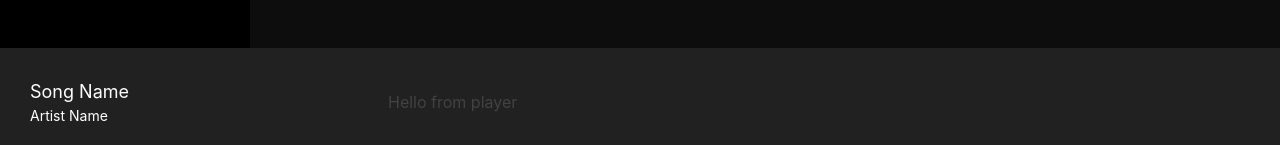
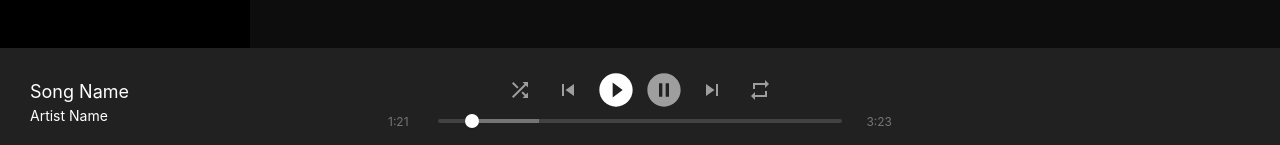
Before and after one commit to kelsi2/spotify-clone, a Next.js app: page / in a window 1280 px wide. Shown: the part 652-797 px from the top of the page. Built offline with nearby package versions, Linux system fonts and the light colour scheme; no server answers; the database is empty; what easy-peasy would draw is missing.

Commit message:
Finish player UI

```diff
--- a/components/Player.tsx
+++ b/components/Player.tsx
@@ -23,7 +23,83 @@
 import { useStoreActions } from "easy-peasy";
 
 const Player = () => {
-  return <Box>Hello from player</Box>;
+  return (
+    <Box>
+      <Box>{/* <ReactHowler /> */}</Box>
+      <Center color="gray.600">
+        <ButtonGroup>
+          <IconButton
+            outline="none"
+            variant="link"
+            aria-label="shuffle"
+            fontSize="24px"
+            icon={<MdShuffle />}
+          />
+          <IconButton
+            outline="none"
+            variant="link"
+            aria-label="skip"
+            fontSize="24px"
+            icon={<MdSkipPrevious />}
+          />
+          <IconButton
+            outline="none"
+            variant="link"
+            aria-label="play"
+            fontSize="40px"
+            color="white"
+            icon={<MdOutlinePlayCircleFilled />}
+          />
+          <IconButton
+            outline="none"
+            variant="link"
+            aria-label="pause"
+            fontSize="40px"
+            icon={<MdOutlinePauseCircleFilled />}
+          />
+          <IconButton
+            outline="none"
+            variant="link"
+            aria-label="next"
+            fontSize="24px"
+            icon={<MdSkipNext />}
+          />
+          <IconButton
+            outline="none"
+            variant="link"
+            aria-label="repeat"
+            fontSize="24px"
+            icon={<MdOutlineRepeat />}
+          />
+        </ButtonGroup>
+      </Center>
+
+      <Box color="gray.600">
+        <Flex justify="center" align="center">
+          <Box width="10%">
+            <Text fontSize="xs">1:21</Text>
+          </Box>
+          <Box width="80%">
+            <RangeSlider
+              aria-label={["min", "max"]}
+              step={0.1}
+              min={0}
+              max={300}
+              id="player-range"
+            >
+              <RangeSliderTrack bg="gray.800">
+                <RangeSliderFilledTrack bg="gray.600" />
+              </RangeSliderTrack>
+              <RangeSliderThumb index={0} />
+            </RangeSlider>
+          </Box>
+          <Box width="10%">
+            <Text fontSize="xs" textAlign="right">3:23</Text>
+          </Box>
+        </Flex>
+      </Box>
+    </Box>
+  );
 };
 
 export default Player;
```
